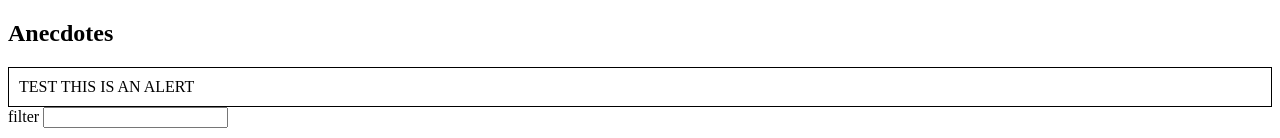
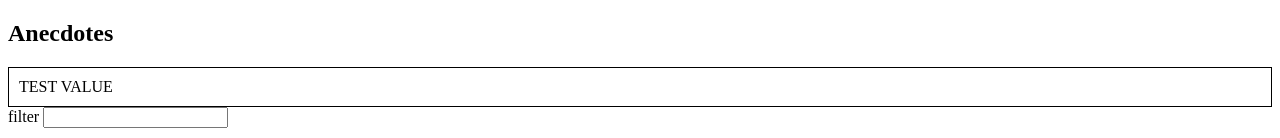
Before and after one commit to vmarklynn/redux-anecdotes, a React (Vite) app: page / in a window 1280 px wide. Shown: the top 138 px of the page. Built offline with nearby package versions, Linux system fonts and the light colour scheme.

Commit message:
Modified to display initial value

```diff
--- a/src/components/Notification.jsx
+++ b/src/components/Notification.jsx
@@ -2,12 +2,7 @@ import { createNotification } from "../reducers/notificationReducer"
 import { useDispatch, useSelector } from "react-redux"
 
 const Notification = () => {
-  const dispatch = useDispatch()
-
   const notification = useSelector(state => state.notification)
-
-  dispatch(createNotification('TEST THIS IS AN ALERT'))
-
 
   const style = {
     border: 'solid',
--- a/src/reducers/notificationReducer.js
+++ b/src/reducers/notificationReducer.js
@@ -2,11 +2,12 @@ import { createSlice } from "@reduxjs/toolkit";
 
 const notificationSlice = createSlice({
   name: 'notification',
-  initialState: '',
+  initialState: 'TEST VALUE',
   reducers: {
     createNotification(state, action) {
       return action.payload
     }
+
   }
 })
 
```
